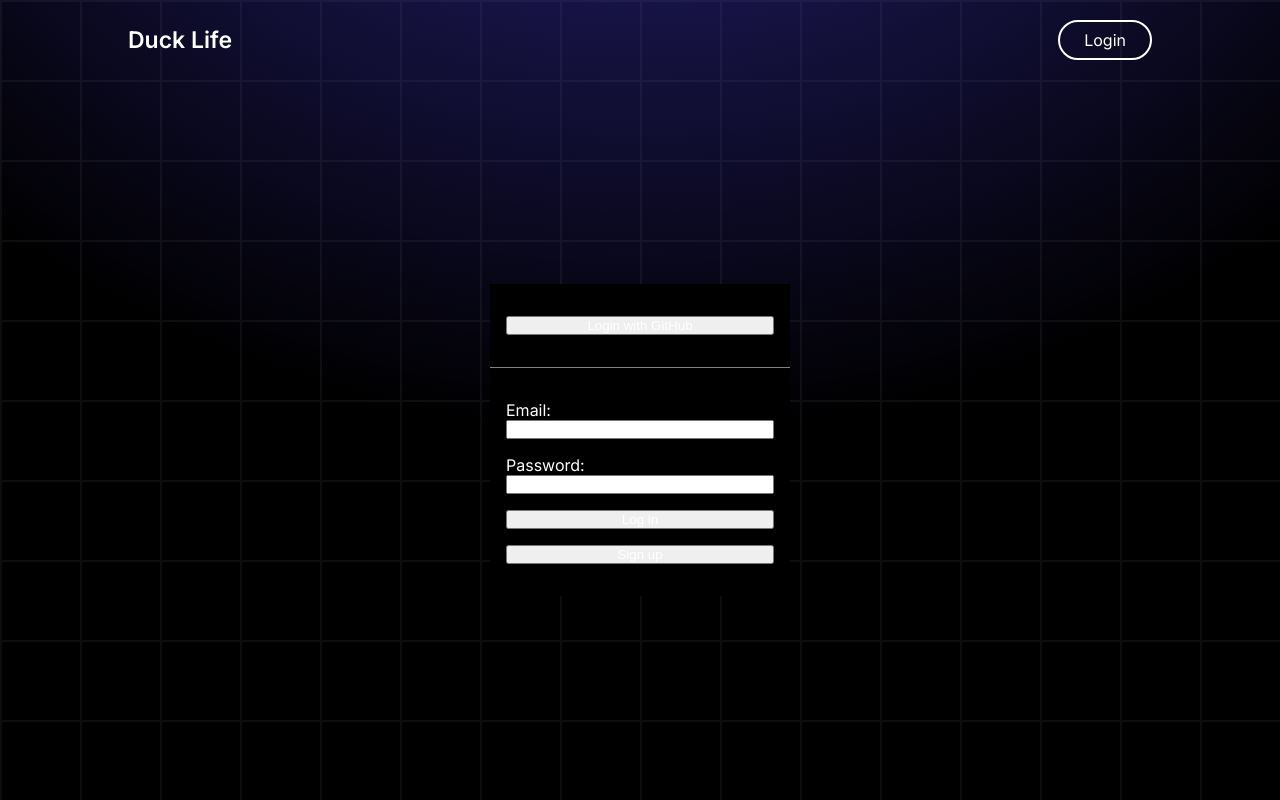
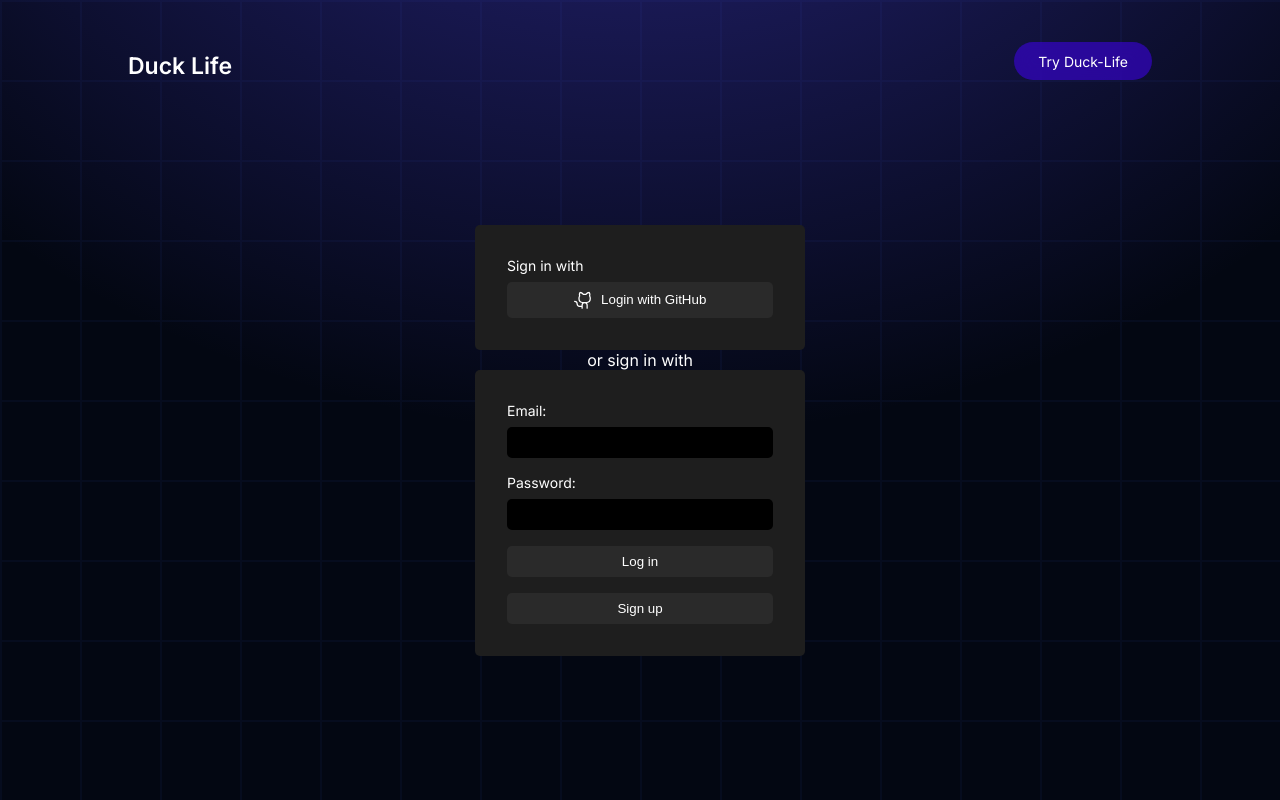
Before and after one commit to 5thAttemptCode/DevDuck, a Next.js app: page /login in a window 1280 px wide. Shown: the top 800 px of the page. Built offline with nearby package versions, Linux system fonts and the light colour scheme; no server answers.

Commit message:
all small changes update

```diff
--- a/app/components/nav/index.tsx
+++ b/app/components/nav/index.tsx
@@ -1,10 +1,12 @@
+import Logo from '../logo'
+import UserLoggedIn from '../userLoggedIn'
 import styles from './style.module.css'
 
 export default function Nav() {
   return (
     <nav>
-      <a className={styles.logo} href="/">Duck Life</a>
-      <a className={styles.login} href="/login">Login</a>
+      <Logo />
+      <UserLoggedIn />
     </nav>
   )
 }
--- a/app/components/nav/style.module.css
+++ /dev/null
@@ -1,10 +0,0 @@
-.logo{
-    font-size: 23px;
-    font-weight: 600;
-}
-
-.login{
-    padding: 0.5rem 1.5rem;
-    border: 2px solid white;
-    border-radius: 20px;
-}
--- a/app/components/userLoggedIn/index.tsx
+++ b/app/components/userLoggedIn/index.tsx
@@ -4,6 +4,8 @@ import { createClient } from "@/utils/supabase/client"
 import { useEffect, useState } from "react"
 import { User } from '@supabase/supabase-js'
 import { logout } from "@/app/logout/actions"
+import {SignIn, SignOut, UserSquare } from "@phosphor-icons/react"
+import styles from "./style.module.css"
 
 
 const supabase = createClient()
@@ -40,7 +42,7 @@ export default function UserLoggedIn() {
   }, [])
 
   if (!user) {
-    return null
+    return <a className={styles.login} href="/login">Try Duck-Life</a>
   }
 
   const handleLogout = async (event: React.FormEvent<HTMLFormElement>) => {
@@ -50,8 +52,11 @@ export default function UserLoggedIn() {
   }
 
   return (
-    <form onSubmit={handleLogout}>
-      <button type="submit">Logout</button>
-    </form>
+    <ul className={styles.ul}>
+      <a className={styles.icon} href="/private"><UserSquare size={32} /></a>
+      <form onSubmit={handleLogout}>
+        <button className={styles.icon} type="submit"><SignOut size={30} /></button>
+      </form>
+    </ul>
   )
 }
--- /dev/null
+++ b/app/components/userLoggedIn/style.module.css
@@ -0,0 +1,20 @@
+.ul{
+    display: flex;
+    gap: 1rem;
+    justify-content: center;
+    align-items: center;
+}
+
+.icon{
+    background: none;
+    cursor: pointer;
+    border: none;
+}
+
+.login{
+    padding: 0.65rem 1.5rem;
+    border-radius: 20px;
+    background: rgb(68, 0, 255, 0.5);
+    backdrop-filter: blur(10px);
+    font-size: 14px;
+}
--- a/app/globals.css
+++ b/app/globals.css
@@ -1,7 +1,12 @@
 
 :root{
-    --gridColor: rgb(13, 13, 13);
+    --gridColor: #060c1e;
     --backgroundSize: 5rem;
+}
+
+::selection{
+    color: black;
+    background: #4400ff;
 }
 
 *{
@@ -14,7 +19,7 @@
 body{
     min-height: 100vh;
     padding-top: 10vh;
-    background: rgb(0, 0, 0);
+    background: #030712;
     background-image:
         linear-gradient(var(--gridColor) 2px, transparent 2px),
         linear-gradient(90deg, var(--gridColor) 2px, transparent 2px);
@@ -42,12 +47,35 @@ nav{
     width: 100%;
     display: flex;
     justify-content: space-between;
+    align-items: flex-end;
+    z-index: 1000;
+}
+
+footer{
+    height: 30vh;
+    width: 100%;
+    border-top: 1px solid grey;
+    display: flex;
+    justify-content: space-evenly;
     align-items: center;
+    max-width: 1024px;
+    width: 100%;
+    margin-inline: auto;
 }
 
 a{
     text-decoration: none;
     color: white;
+}
+
+button{
+    border: none;
+    outline: none;
+
+    &:focus{
+        border: none;
+        outline: none;
+    }
 }
 
 main{
@@ -64,3 +92,14 @@ section{
     align-items: center;
     padding-top: 100px;
 }
+
+label{
+    font-size: 14px;
+}
+
+input{
+    background: black;
+    padding: 0.5rem;
+    border-radius: 5px;
+    border: none;
+}
--- a/app/layout.tsx
+++ b/app/layout.tsx
@@ -2,6 +2,7 @@ import type { Metadata } from "next";
 import { Inter } from "next/font/google";
 import "./globals.css";
 import Nav from "./components/nav";
+import Footer from "./components/footer";
 
 const inter = Inter({ subsets: ["latin"] });
 
@@ -22,6 +23,7 @@ export default function RootLayout({
           <Nav />
         </header>
         {children}
+        <Footer />
       </body>
     </html>
   );
--- a/app/login/page.tsx
+++ b/app/login/page.tsx
@@ -1,3 +1,4 @@
+import { GithubLogo } from '@phosphor-icons/react/dist/ssr'
 import { login, signup, loginWithGitHub } from './actions'
 import styles from "./style.module.css"
 
@@ -7,8 +8,12 @@ export default function LoginPage() {
   return (
     <section className={styles.section}>
       <form className={styles.form} action={loginWithGitHub} method="post">
-        <button type="submit">Login with GitHub</button>
+        <span className={styles.span}>
+          <label htmlFor="button">Sign in with</label>
+          <button className={styles.github} type="submit"> <GithubLogo size={20} /> &nbsp; Login with GitHub</button>
+        </span>
       </form>
+      <p>or sign in with</p>
       <form className={styles.form}>
         <span className={styles.span}>
           <label htmlFor="email">Email:</label>
@@ -18,8 +23,8 @@ export default function LoginPage() {
           <label htmlFor="password">Password:</label>
           <input id="password" name="password" type="password" required />
         </span>
-        <button formAction={login}>Log in</button>
-        <button formAction={signup}>Sign up</button>
+        <button className={styles.github} formAction={login}>Log in</button>
+        <button className={styles.github} formAction={signup}>Sign up</button>
       </form>
     </section>
   )
--- a/app/login/style.module.css
+++ b/app/login/style.module.css
@@ -1,6 +1,7 @@
 .section{
     height: calc(100vh - 10vh);
-    max-width: 300px;
+    max-width: 330px;
+    width: 100%;
     margin-inline: auto;
     padding-top: 0;
 }
@@ -9,14 +10,26 @@
     display: grid;
     gap: 1rem;
     width: 100%;
-    padding: 2rem 1rem;
-    background: black;
+    padding: 2rem;
+    background: #1e1e1e;
+    border-radius: 5px;
 
     .span{
         display: grid;
+        gap: 0.5rem;
     }
 
     &:nth-child(2){
         border-top: 1px solid grey;
     }
 }
+
+.github{
+    background: #2a2a2a;
+    padding-block: 0.5rem;
+    cursor: pointer;
+    border-radius: 5px;
+    display: flex;
+    justify-content: center;
+    align-items: center;
+}
--- a/app/style.module.css
+++ b/app/style.module.css
@@ -17,10 +17,11 @@
     text-align: center;
     line-height: 1.4;
     margin-top: 1.5rem;
+    color: rgb(180, 179, 179);
 }
 
 .cta{
-    padding: 0.75rem 2rem;
+    padding: 0.77rem 3rem;
     border-radius: 20px;
     background: #4400ff;
     font-weight: 600;
--- a/package.json
+++ b/package.json
@@ -9,8 +9,12 @@
     "lint": "next lint"
   },
   "dependencies": {
+    "@phosphor-icons/react": "^2.1.7",
     "@react-three/drei": "^9.108.1",
     "@react-three/fiber": "^8.16.8",
+    "@supabase/auth-helpers-react": "^0.5.0",
+    "@supabase/auth-ui-react": "^0.4.7",
+    "@supabase/auth-ui-shared": "^0.1.8",
     "@supabase/ssr": "^0.4.0",
     "@supabase/supabase-js": "^2.44.2",
     "next": "^14.2.4",
```
Also changed, not shown: 1 other file (tests, documents, lock files or other folders).
